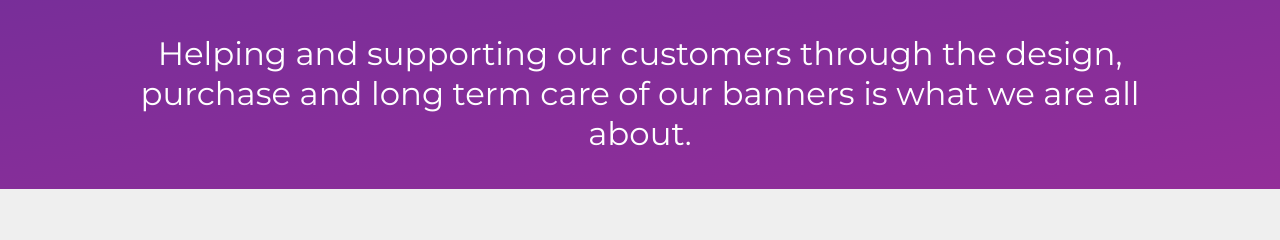
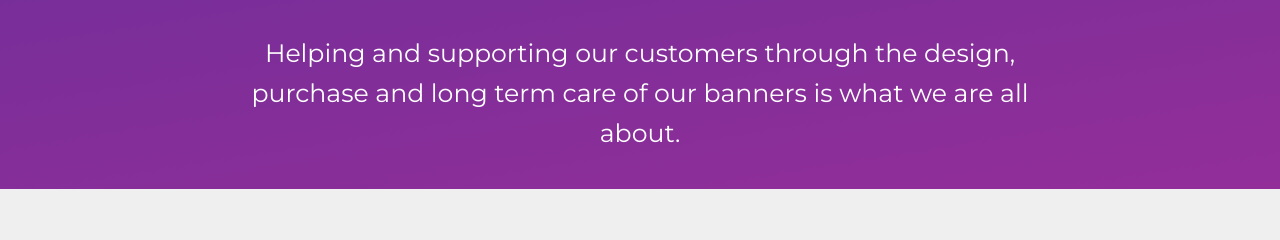
Before and after one commit to brianshano/baymedia-ie, a Gatsby site: page / in a window 1280 px wide. Shown: the part 1764-2004 px from the top of the page. Built offline with nearby package versions, Linux system fonts and the light colour scheme; Gatsby itself is replaced by a stand-in of ours.

Commit message:
update gatsby and dependencies

```diff
--- a/package.json
+++ b/package.json
@@ -5,7 +5,8 @@
   "author": "Kyle Mathews <mathews.kyle@gmail.com>",
   "dependencies": {
     "@material-ui/core": "^3.2.2",
-    "gatsby": "^2.0.27",
+    "gatsby": "^2.1.33",
+    "gatsby-cli": "^2.4.15",
     "gatsby-link": "^2.0.4",
     "gatsby-plugin-manifest": "^2.0.5",
     "gatsby-plugin-react-helmet": "^3.0.0",
--- a/src/components/HomeSectionBigText/BigText.scss
+++ b/src/components/HomeSectionBigText/BigText.scss
@@ -55,6 +55,8 @@
   line-height: 2rem;
   text-align: center;
   color: white;
+  max-width: 58rem;
+  margin: 0 auto;
 
   @media (min-width: 510px) {
     font-size: 1.3rem;
@@ -62,7 +64,7 @@
     padding: 2rem;
   }
   @media (min-width: 960px) {
-    font-size: 1.8rem;
+    font-size: 1.4rem;
     padding: 2rem 6rem;
   }
 
```
Also changed, not shown: 1 other file.
